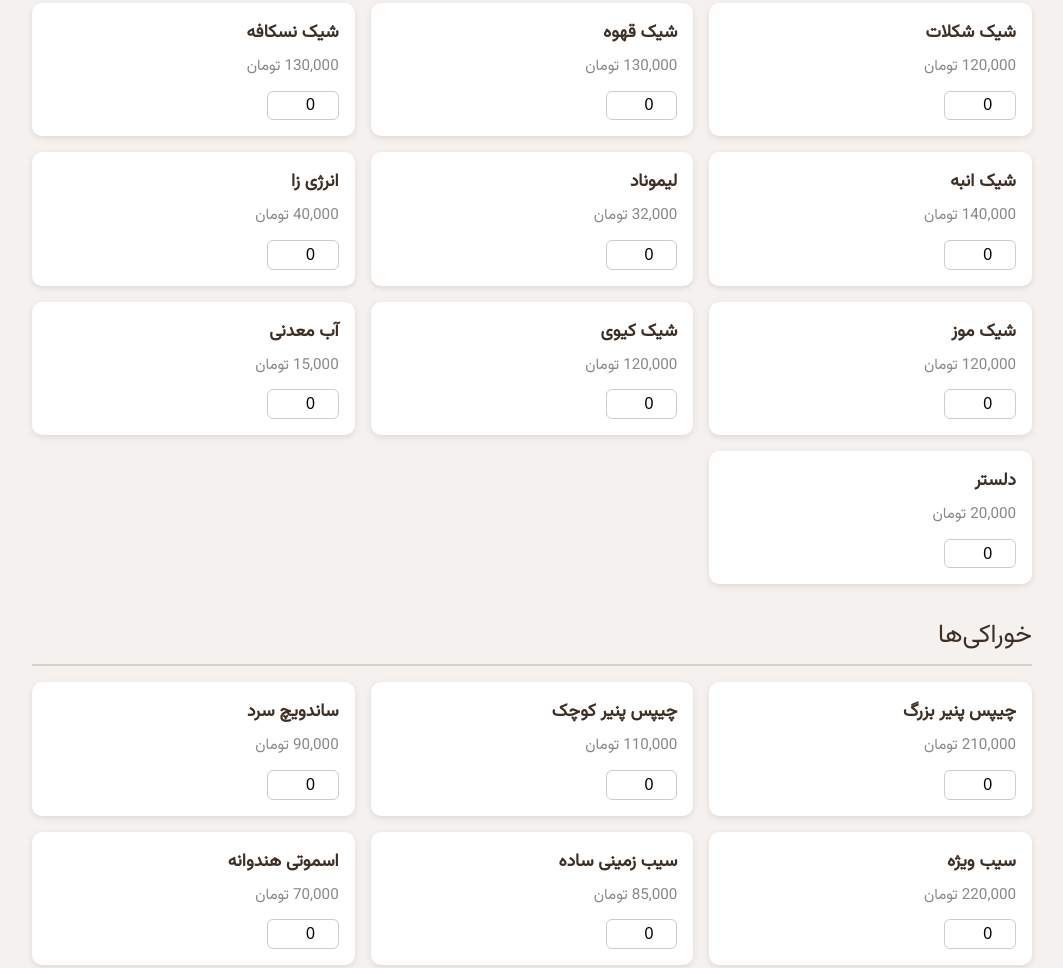
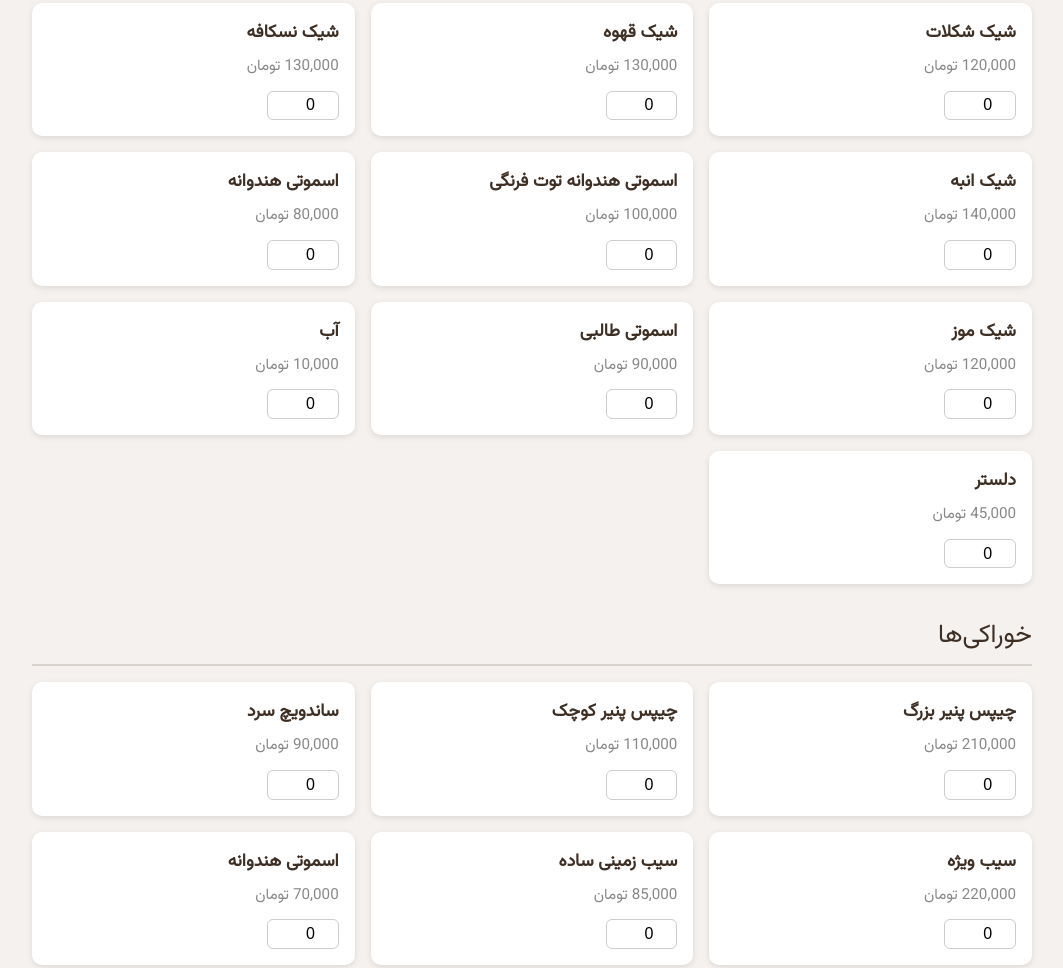
Before and after one commit to Mehdira62/cafe-menu, a plain HTML site: page index.html in a window 1280 px wide. Shown: the part 1300-2268 px from the top of the page, without its empty margins (108-1171 px from the left). Drawn offline with Linux system fonts and the light colour scheme.

Commit message:
Update index.html

```diff
--- a/index.html
+++ b/index.html
@@ -265,14 +265,14 @@
             <input type="number" min="0" value="0" class="quantity-input" name="شیک انبه" />
           </div>
           <div class="item-card">
-            <span class="item-name">لیموناد</span>
-            <span class="item-price">32,000 تومان</span>
-            <input type="number" min="0" value="0" class="quantity-input" name="لیموناد" />
+            <span class="item-name">اسموتی هندوانه توت فرنگی</span>
+            <span class="item-price">100,000 تومان</span>
+            <input type="number" min="0" value="0" class="quantity-input" name="اسموتی هندوانه توت فرنگی" />
           </div>
           <div class="item-card">
-            <span class="item-name">انرژی زا</span>
-            <span class="item-price">40,000 تومان</span>
-            <input type="number" min="0" value="0" class="quantity-input" name="انرژی زا" />
+            <span class="item-name">اسموتی هندوانه</span>
+            <span class="item-price">80,000 تومان</span>
+            <input type="number" min="0" value="0" class="quantity-input" name="اسموتی هندوانه" />
           </div>
           <div class="item-card">
             <span class="item-name">شیک موز</span>
@@ -280,18 +280,18 @@
             <input type="number" min="0" value="0" class="quantity-input" name="شیک موز" />
           </div>
           <div class="item-card">
-            <span class="item-name">شیک کیوی</span>
-            <span class="item-price">120,000 تومان</span>
-            <input type="number" min="0" value="0" class="quantity-input" name="شیک کیوی" />
+            <span class="item-name">اسموتی طالبی </span>
+            <span class="item-price">90,000 تومان</span>
+            <input type="number" min="0" value="0" class="quantity-input" name="اسموتی طالبی " />
           </div>
           <div class="item-card">
-            <span class="item-name">آب معدنی</span>
-            <span class="item-price">15,000 تومان</span>
+            <span class="item-name">آب </span>
+            <span class="item-price">10,000 تومان</span>
             <input type="number" min="0" value="0" class="quantity-input" name="آب معدنی" />
           </div>
           <div class="item-card">
             <span class="item-name">دلستر</span>
-            <span class="item-price">20,000 تومان</span>
+            <span class="item-price">45,000 تومان</span>
             <input type="number" min="0" value="0" class="quantity-input" name="دلستر" />
           </div>
         </div>
```
